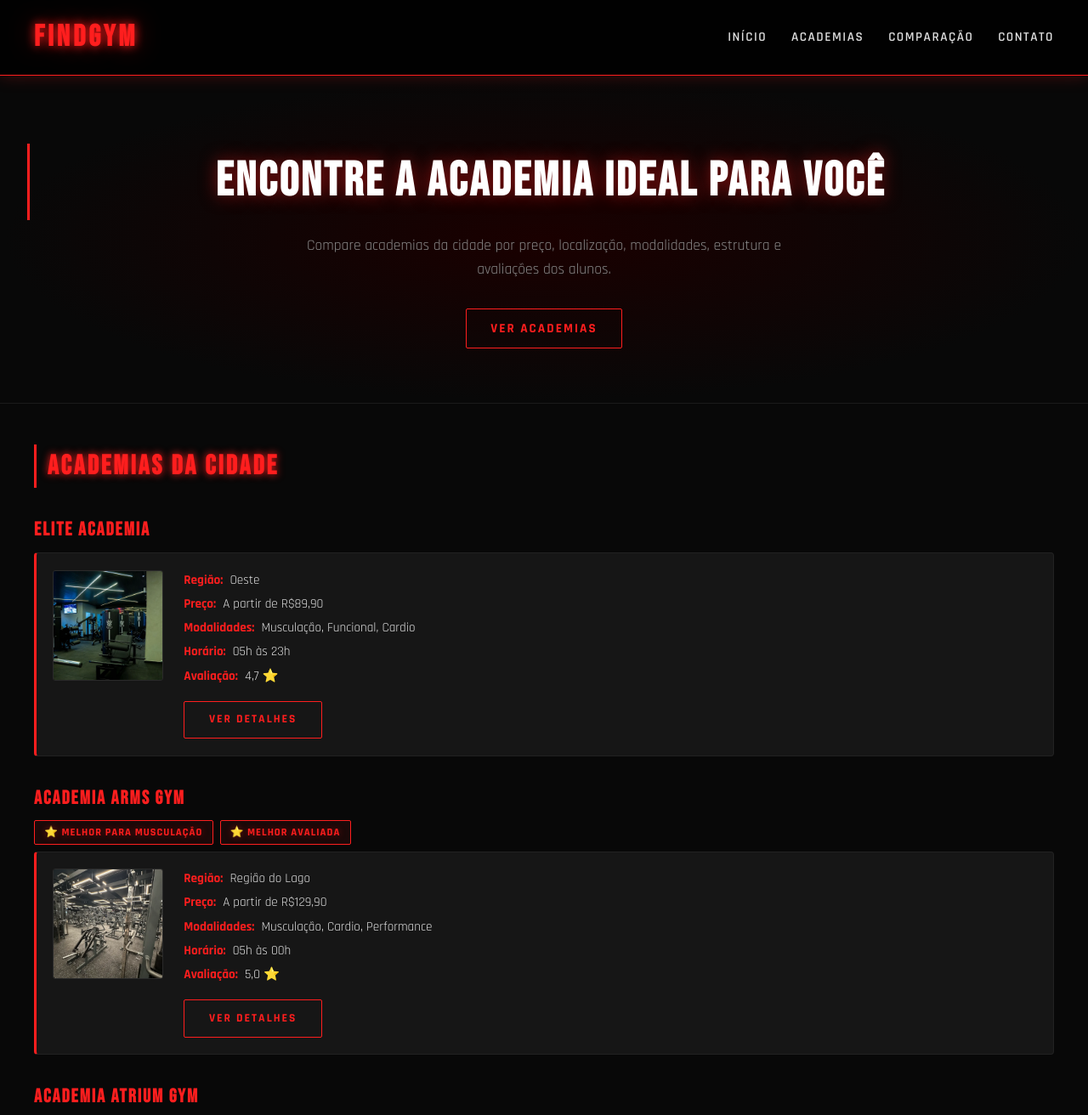
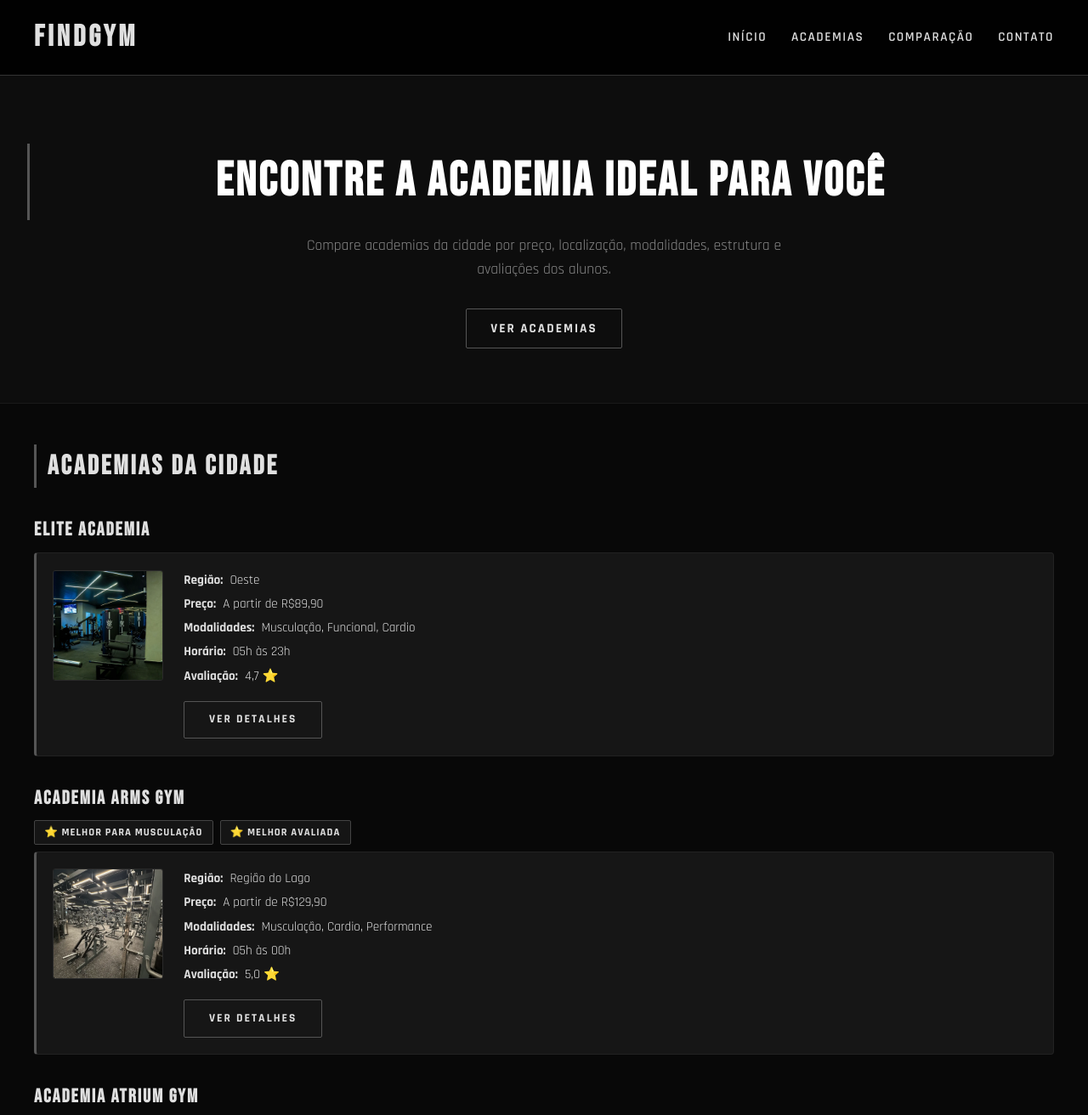
Before and after one commit to felipeviturino/Findgym, a plain HTML site: page index.html in a window 1280 px wide. Shown: the top 1312 px of the page at 85% size. Drawn offline with Linux system fonts and the light colour scheme.

Commit message:
alteração no css

```diff
--- a/styles.css
+++ b/styles.css
@@ -4,7 +4,7 @@
   --black: #080808;
   --dark: #111111;
   --card: #161616;
-  --neon: #ff1e1e;
+  --neon: #888888;
   --text: #e0e0e0;
   --muted: #888;
 }
@@ -26,8 +26,7 @@ header {
   justify-content: space-between;
   padding: 1rem 2.5rem;
   background: rgba(0,0,0,0.85);
-  border-bottom: 1px solid var(--neon);
-  box-shadow: 0 0 18px rgba(255,30,30,0.25);
+  border-bottom: 1px solid #333;
   position: sticky;
   top: 0;
   z-index: 100;
@@ -38,8 +37,7 @@ header h1 {
   font-family: 'Bebas Neue', sans-serif;
   font-size: 2.2rem;
   letter-spacing: 4px;
-  color: var(--neon);
-  text-shadow: 0 0 12px var(--neon), 0 0 30px rgba(255,30,30,0.4);
+  color: var(--text);
 }
 
 nav { display: flex; gap: 1.8rem; }
@@ -51,19 +49,18 @@ nav a {
   font-size: 0.95rem;
   letter-spacing: 1.5px;
   text-transform: uppercase;
-  transition: color 0.2s, text-shadow 0.2s;
+  transition: color 0.2s;
 }
 
 nav a:hover {
-  color: var(--neon);
-  text-shadow: 0 0 10px var(--neon);
+  color: #fff;
 }
 
 /* HERO */
 #inicio {
   text-align: center;
   padding: 5rem 2rem 4rem;
-  background: radial-gradient(ellipse at center, #1a0000 0%, var(--black) 70%);
+  background: #0d0d0d;
   border-bottom: 1px solid #1a1a1a;
 }
 
@@ -72,7 +69,6 @@ nav a:hover {
   font-size: 3.5rem;
   letter-spacing: 3px;
   color: #fff;
-  text-shadow: 0 0 20px rgba(255,30,30,0.5);
   margin-bottom: 1rem;
 }
 
@@ -87,8 +83,8 @@ nav a:hover {
   display: inline-block;
   padding: 0.65rem 1.8rem;
   background: transparent;
-  color: var(--neon);
-  border: 1.5px solid var(--neon);
+  color: var(--text);
+  border: 1.5px solid #555;
   border-radius: 2px;
   text-decoration: none;
   font-family: 'Rajdhani', sans-serif;
@@ -97,13 +93,12 @@ nav a:hover {
   letter-spacing: 2px;
   text-transform: uppercase;
   cursor: pointer;
-  transition: background 0.2s, box-shadow 0.2s, color 0.2s;
+  transition: background 0.2s, color 0.2s;
 }
 
 #inicio a:hover, article a:hover, button[type="submit"]:hover {
-  background: var(--neon);
-  color: var(--black);
-  box-shadow: 0 0 18px var(--neon), 0 0 40px rgba(255,30,30,0.3);
+  background: #333;
+  color: #fff;
 }
 
 /* SEÇÕES */
@@ -113,10 +108,9 @@ section h2 {
   font-family: 'Bebas Neue', sans-serif;
   font-size: 2rem;
   letter-spacing: 3px;
-  color: var(--neon);
-  text-shadow: 0 0 10px var(--neon);
+  color: var(--text);
   margin-bottom: 2rem;
-  border-left: 3px solid var(--neon);
+  border-left: 3px solid #555;
   padding-left: 0.8rem;
 }
 
@@ -124,7 +118,7 @@ section h3 {
   font-family: 'Bebas Neue', sans-serif;
   font-size: 1.4rem;
   letter-spacing: 2px;
-  color: var(--neon);
+  color: var(--text);
   margin: 2rem 0 0.5rem;
 }
 
@@ -136,15 +130,15 @@ article {
   gap: 1.5rem;
   background: var(--card);
   border: 1px solid #222;
-  border-left: 3px solid var(--neon);
+  border-left: 3px solid #555;
   border-radius: 4px;
   padding: 1.2rem;
   transition: border-color 0.2s, box-shadow 0.2s;
 }
 
 article:hover {
-  border-color: var(--neon);
-  box-shadow: 0 0 20px rgba(255,30,30,0.12);
+  border-color: #666;
+  box-shadow: 0 0 20px rgba(255,255,255,0.05);
 }
 
 article img {
@@ -157,7 +151,7 @@ article img {
 }
 
 article div p { font-size: 0.95rem; margin-bottom: 0.25rem; }
-article div p strong { color: var(--neon); margin-right: 4px; }
+article div p strong { color: var(--text); margin-right: 4px; }
 article div a { margin-top: 0.8rem; font-size: 0.85rem; }
 
 /* BADGES */
@@ -176,10 +170,9 @@ ul li {
   text-transform: uppercase;
   padding: 0.2rem 0.7rem;
   border-radius: 2px;
-  background: rgba(255,30,30,0.08);
-  border: 1px solid var(--neon);
-  color: var(--neon);
-  text-shadow: 0 0 8px rgba(255,30,30,0.4);
+  background: rgba(255,255,255,0.05);
+  border: 1px solid #444;
+  color: var(--text);
 }
 
 /* TABELA */
@@ -192,7 +185,7 @@ table {
   min-width: 700px;
 }
 
-thead tr { background: #0d0d0d; border-bottom: 2px solid var(--neon); }
+thead tr { background: #0d0d0d; border-bottom: 2px solid #444; }
 
 th {
   padding: 0.75rem 1rem;
@@ -200,11 +193,11 @@ th {
   font-family: 'Bebas Neue', sans-serif;
   font-size: 1rem;
   letter-spacing: 2px;
-  color: var(--neon);
+  color: var(--text);
 }
 
 td { padding: 0.65rem 1rem; border-bottom: 1px solid #1c1c1c; color: var(--text); }
-tbody tr:hover { background: rgba(255,30,30,0.04); }
+tbody tr:hover { background: rgba(255,255,255,0.03); }
 
 /* FORMULÁRIO */
 #contato form {
@@ -225,12 +218,11 @@ tbody tr:hover { background: rgba(255,30,30,0.04); }
   font-family: 'Rajdhani', sans-serif;
   font-size: 1rem;
   outline: none;
-  transition: border-color 0.2s, box-shadow 0.2s;
+  transition: border-color 0.2s;
 }
 
 #contato input:focus, #contato textarea:focus {
-  border-color: var(--neon);
-  box-shadow: 0 0 10px rgba(255,30,30,0.15);
+  border-color: #666;
 }
 
 #contato textarea { resize: vertical; min-height: 100px; }
```
Also changed, not shown: script.js (deleted).
